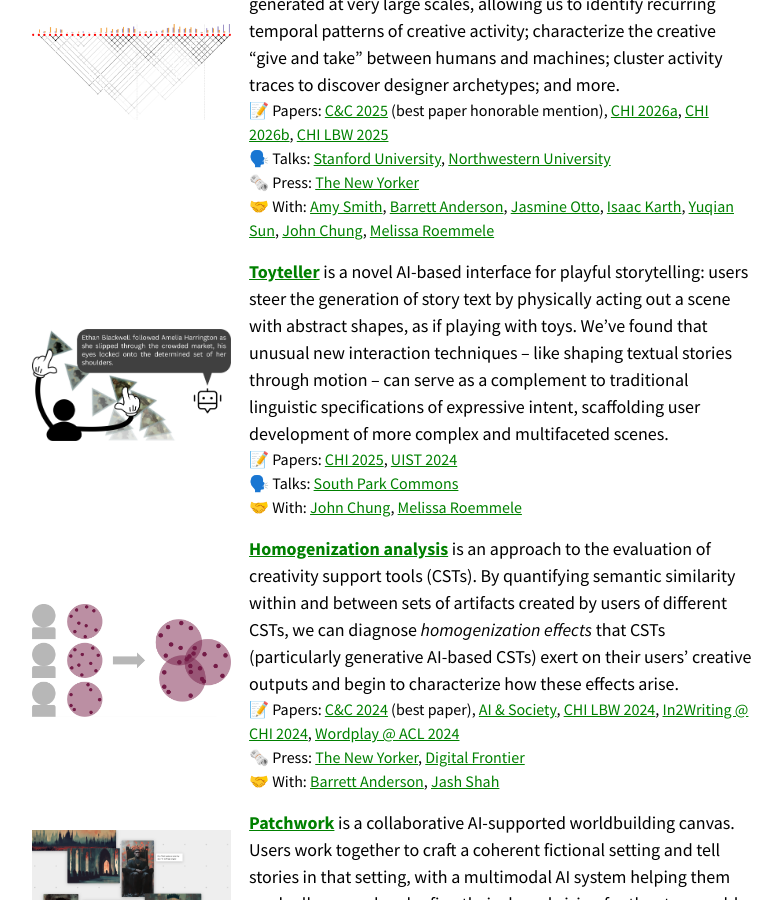
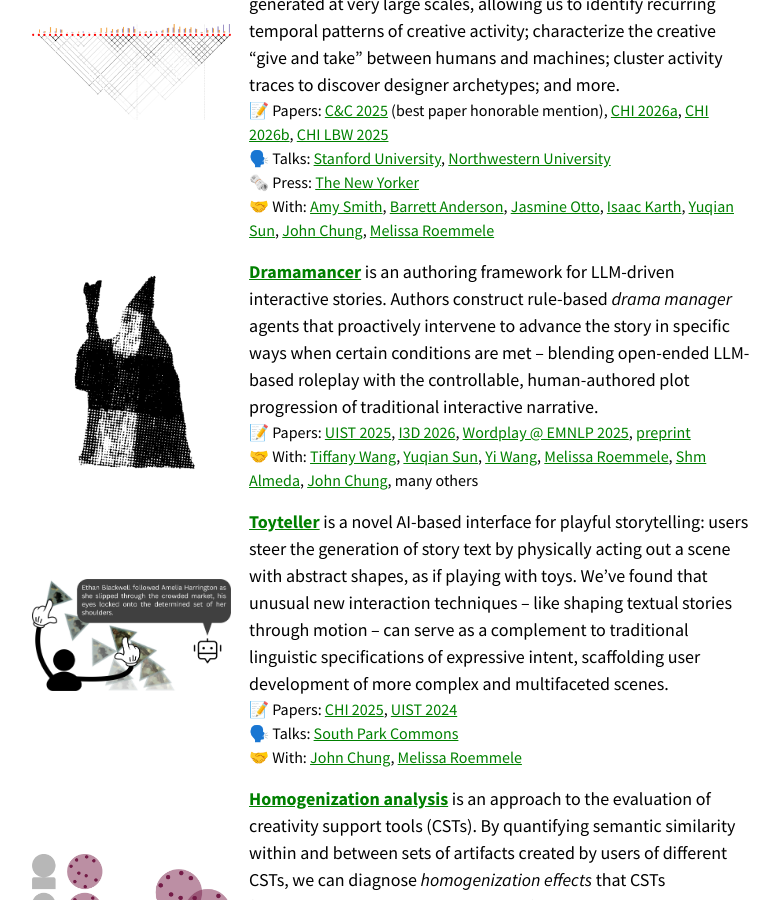
Before and after one commit to mkremins/mkremins.github.io, a Jekyll site: the page built from index.html, in a window 1280 px wide and 900 px high, scrolled down 1021 px. Shown: the whole window, without its empty margins (246-1028 px from the left). Built offline with Jekyll 4.4.1, drawn with Linux system fonts in a browser that asks for light colours.

Commit message:
Add Dramamancer card

```diff
--- a/index.html
+++ b/index.html
@@ -22,6 +22,16 @@ layout: main
 					🗣️ Talks: <a href="https://www.youtube.com/watch?v=B9WsVMGtIuk">Stanford University</a>, <a href="https://www.youtube.com/watch?v=hvWIMe2L7QY">Northwestern University</a><br>
 					🗞️ Press: <a href="https://www.newyorker.com/culture/infinite-scroll/ai-is-homogenizing-our-thoughts">The New Yorker</a><br>
 					🤝 With: <a href="https://scholar.google.com/citations?user=_lybVRkAAAAJ&hl=en">Amy Smith</a>, <a href="https://barrettrees.com/">Barrett Anderson</a>, <a href="https://jazztap.github.io/">Jasmine Otto</a>, <a href="https://isaackarth.com/">Isaac Karth</a>, <a href="https://fakecheese.me/">Yuqian Sun</a>, <a href="https://johnr0.github.io/">John Chung</a>, <a href="https://roemmele.github.io/">Melissa Roemmele</a>
+				</div>
+			</div>
+		</div>
+		<div class="card project-card">
+			<div class="card-image"><img src="/img/projects/Dramamancer.png" alt=""></div>
+			<div class="card-text">
+				<span class="card-title"><a href="https://github.com/dramamakers/dramamancer">Dramamancer</a></span> is an authoring framework for LLM-driven interactive stories. Authors construct rule-based <em>drama manager</em> agents that proactively intervene to advance the story in specific ways when certain conditions are met – blending open-ended LLM-based roleplay with the controllable, human-authored plot progression of traditional interactive narrative.
+				<div class="card-links">
+					📝 Papers: <a href="https://dl.acm.org/doi/10.1145/3746058.3758995">UIST 2025</a>, <a href="https://mkremins.github.io/publications/Dramamancer_I3D2026.pdf">I3D 2026</a>, <a href="https://mkremins.github.io/publications/Dramamancer_Wordplay2025.pdf">Wordplay @ EMNLP 2025</a>, <a href="https://arxiv.org/abs/2501.09099">preprint</a><br>
+					🤝 With: <a href="https://www.tiffanywang.me/">Tiffany Wang</a>, <a href="https://fakecheese.me/">Yuqian Sun</a>, <a href="https://ywang485.github.io/">Yi Wang</a>, <a href="https://roemmele.github.io/">Melissa Roemmele</a>, <a href="https://shmuh.co/">Shm Almeda</a>, <a href="https://johnr0.github.io/">John Chung</a>, many others
 				</div>
 			</div>
 		</div>
```
Also changed, not shown: img/projects/Dramamancer.png (added).
